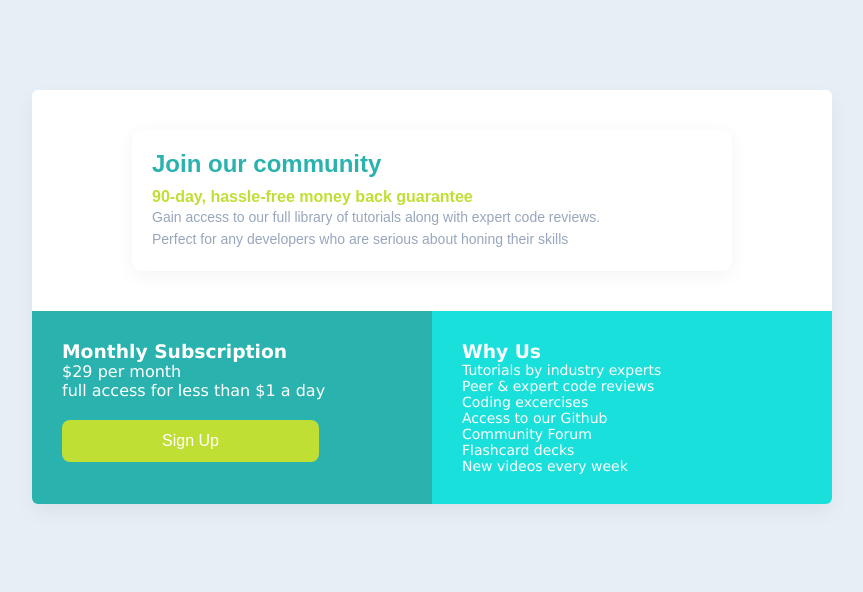
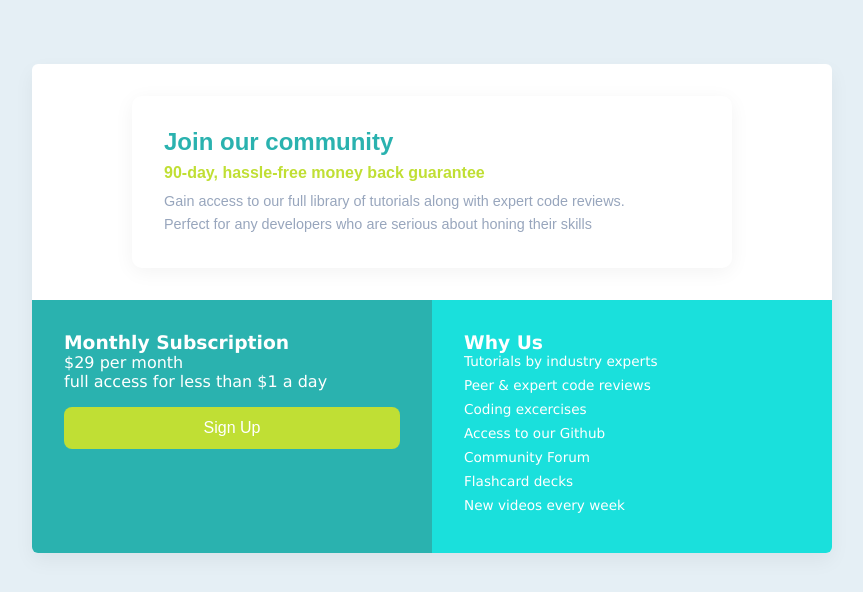
Before and after one commit to Bridgettaki/SinglePrice-Grid, a plain HTML site: page index.html in a window 1280 px wide. Shown: the whole page, without its empty margins (208-1071 px from the left). Drawn offline with Linux system fonts and the light colour scheme.

Commit message:
chanages to css

```diff
--- a/styles.css
+++ b/styles.css
@@ -1,14 +1,14 @@
-*{
+* {
   margin: 0;
   padding: 0;
   border: 0;
   box-sizing: border-box;
 }
 
-body{
+body {
   background-color: hsl(204, 43%, 93%);
-    font-family: Verdana;
-    padding: 90px;
+  font-family: Verdana, sans-serif;
+  padding: 5vw;
 }
 
 .container {
@@ -16,41 +16,41 @@ body{
   margin: auto;
   background: white;
   border-radius: 6px;
-    box-shadow: 0 8px 20px rgb(0,0,0, 0.05);
+  box-shadow: 0 8px 20px rgba(0, 0, 0, 0.05);
   overflow: hidden;
 }
 
-.top h2{
+.top h2 {
   color: hsl(179, 62%, 43%);
-    font-size: 24px;
+  font-size: 1.8rem;
+  margin-bottom: 1rem;
 }
 
-
 #c1 {
-    padding: 20px;
+  padding: 2rem;
   border-radius: 10px;
-    box-shadow: 0 4px 20px rgba(0, 0, 0,0.05);
+  box-shadow: 0 4px 20px rgba(0, 0, 0, 0.05);
   font-family: Arial, Helvetica, sans-serif;
   max-width: 600px;
-    margin: 40px auto;
+  margin: 2rem auto;
 }
 
-#c1 h2{
+#c1 h2 {
   color: hsl(179, 62%, 43%);
-    font-size: 24px;
-    margin-bottom: 10px;
+  font-size: 1.5rem;
+  margin-bottom: 0.5rem;
 }
 
 .highlight {
   color: hsl(71, 73%, 54%);
   font-weight: bold;
-    margin-bottom: 10px 0;
+  margin: 0.5rem 0;
 }
 
-.description{
+.description {
   color: hsl(218, 22%, 67%);
   line-height: 1.6;
-    font-size: 14px;
+  font-size: 0.9rem;
 }
 
 .bottom {
@@ -59,44 +59,67 @@ body{
   text-align: left;
 }
 
-.box{
-    flex: 1;
-    padding: 30px;
+.box {
+  flex: 1 1 300px;
+  padding: 2rem;
   color: white;
 }
 
-.subscription{
+.subscription {
   background-color: hsl(179, 62%, 43%);
 }
 
-.subscription .price span{
-    font-size: 16px;
+.subscription .price span {
+  font-size: 1rem;
   font-weight: normal;
 }
 
-.subscription button{
+.subscription button {
   background-color: hsl(71, 73%, 54%);
   color: white;
   border: none;
-    padding: 12px 100px;
+  padding: 0.75rem 2rem;
   border-radius: 8px;
-    font-size: 16px;
+  font-size: 1rem;
   cursor: pointer;
-    margin-top: 20px;
+  margin-top: 1rem;
+  width: 100%;
 }
 
-.whyus{
+.whyus {
   background-color: hsl(179, 79%, 49%);
 }
 
-.whyus ul{
+.whyus ul {
   list-style: none;
   padding: 0;
   margin: 0;
-    font-size: 14px;
+  font-size: 0.9rem;
 }
 
-.whyusli{
-    margin-bottom: 10px;
-    font-size: 10px;
+.whyus li {
+  margin-bottom: 0.5rem;
+  font-size: 0.85rem;
 }
+
+@media (max-width: 768px) {
+  body {
+    padding: 3vw;
+  }
+
+  .subscription button {
+    padding: 0.75rem 1rem;
+  }
+}
+
+@media (max-width: 480px) {
+  .top h2,
+  #c1 h2 {
+    font-size: 1.3rem;
+  }
+
+  .subscription .price span {
+    font-size: 0.85rem;
+  }
+
+  .
```
Lines whose indentation alone changed are shown as unchanged.
